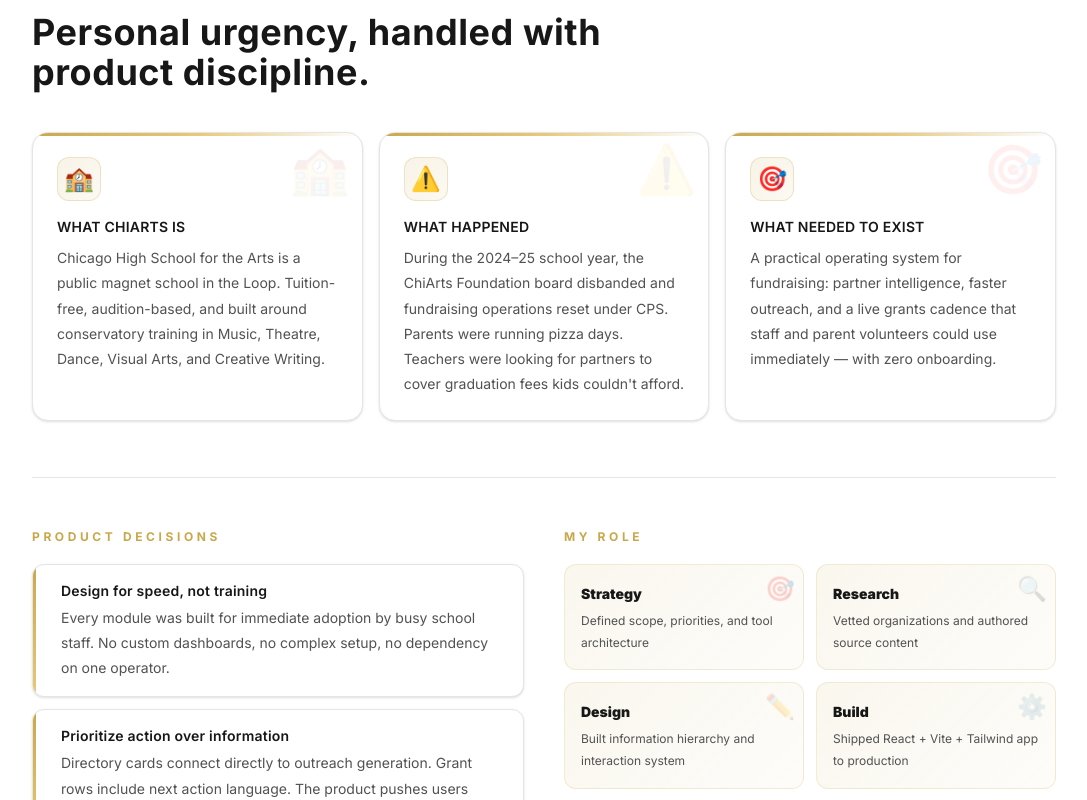
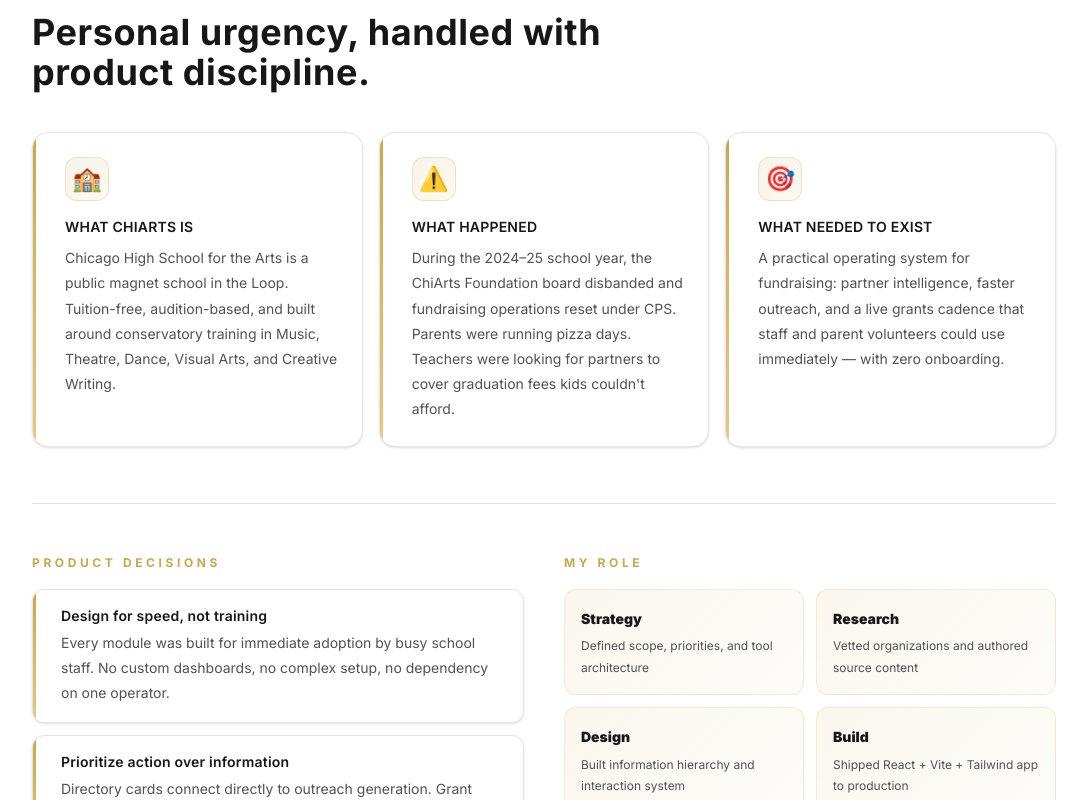
Before and after one commit to rekaldsi/digijerry-portfolio-ai, a React (Vite) app: page /case/chiarts in a window 1280 px wide. Shown: the part 1760-2560 px from the top of the page, without its empty margins (96-1183 px from the left). Built offline with nearby package versions, Linux system fonts and the light colour scheme.

Commit message:
fix: chiarts context cards — remove ghost watermarks, remove top bar, gold left-border accent

```diff
--- a/src/pages/CaseChiArts.tsx
+++ b/src/pages/CaseChiArts.tsx
@@ -215,16 +215,16 @@ export default function CaseChiArts() {
             <div className="grid grid-cols-1 gap-4 md:grid-cols-3">
               {context.map((item) => (
                 <div key={item.title} className="relative overflow-hidden rounded-2xl border border-neutral-200 bg-white p-6 shadow-sm">
-                  {/* Gold top accent bar */}
-                  <div className="absolute left-0 top-0 h-[3px] w-full" style={{ background: `linear-gradient(90deg, ${GOLD}, ${GOLD_LIGHT}, transparent)` }} />
-                  {/* Large faded icon background */}
-                  <div className="absolute right-3 top-3 text-5xl opacity-[0.07] select-none pointer-events-none">{item.icon}</div>
-                  {/* Icon badge */}
-                  <div className="mb-4 inline-flex h-11 w-11 items-center justify-center rounded-xl text-2xl" style={{ background: `linear-gradient(135deg, ${GOLD}22, ${GOLD}11)`, border: `1px solid ${GOLD}44` }}>
-                    {item.icon}
+                  {/* Gold left border accent */}
+                  <div className="absolute left-0 top-0 h-full w-[3px] rounded-l-2xl" style={{ background: `linear-gradient(to bottom, ${GOLD}, ${GOLD_LIGHT})` }} />
+                  <div className="pl-2">
+                    {/* Icon badge */}
+                    <div className="mb-4 inline-flex h-11 w-11 items-center justify-center rounded-xl text-2xl" style={{ background: `linear-gradient(135deg, ${GOLD}22, ${GOLD}11)`, border: `1px solid ${GOLD}44` }}>
+                      {item.icon}
+                    </div>
+                    <h3 className="mb-2 text-sm font-black uppercase tracking-widest text-neutral-900">{item.title}</h3>
+                    <p className="text-sm leading-relaxed text-neutral-600">{item.body}</p>
                   </div>
-                  <h3 className="mb-2 text-sm font-black uppercase tracking-widest text-neutral-900">{item.title}</h3>
-                  <p className="text-sm leading-relaxed text-neutral-600">{item.body}</p>
                 </div>
               ))}
             </div>
@@ -259,8 +259,7 @@ export default function CaseChiArts() {
                   { label: 'Design', detail: 'Built information hierarchy and interaction system', icon: '✏️' },
                   { label: 'Build', detail: 'Shipped React + Vite + Tailwind app to production', icon: '⚙️' },
                 ].map((r) => (
-                  <div key={r.label} className="relative overflow-hidden rounded-xl p-4" style={{ background: `linear-gradient(135deg, ${GOLD}18, ${GOLD}08)`, border: `1px solid ${GOLD}33` }}>
-                    <div className="absolute right-2 top-2 text-2xl opacity-20 select-none">{r.icon}</div>
+                  <div key={r.label} className="rounded-xl p-4" style={{ background: `linear-gradient(135deg, ${GOLD}18, ${GOLD}08)`, border: `1px solid ${GOLD}33` }}>
                     <p className="mb-1 text-sm font-black text-neutral-900">{r.label}</p>
                     <p className="text-xs leading-relaxed text-neutral-600">{r.detail}</p>
                   </div>
```
